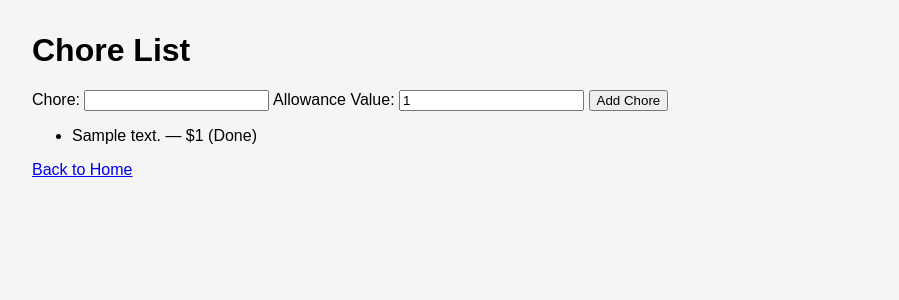
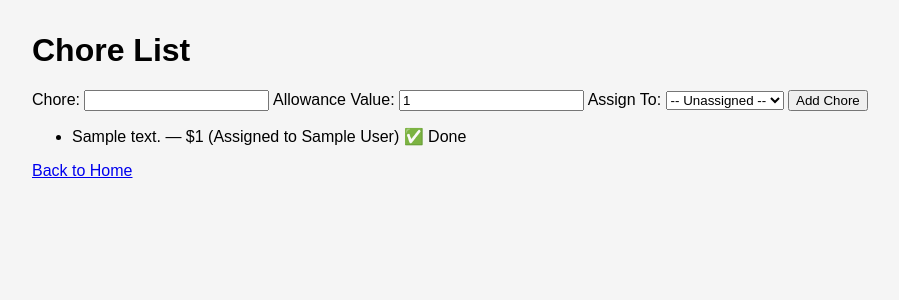
Before and after one commit to mlkeen/chore-wheel, a Flask app: template templates/chores.html in a window 1280 px wide. Shown: the top 300 px of the page, without its empty margins (0-899 px from the left). Run offline with Flask 3, Linux system fonts and the light colour scheme; the template is opened without the code that fills it: values that come from a table or form of the project are taken from there, others are empty; tables that the repository leaves empty hold one stand-in row (values such as "Sample post").

Commit message:
Very basic

```diff
--- a/app.py
+++ b/app.py
@@ -1,8 +1,9 @@
 import os
-from flask import request, redirect, url_for, Flask, render_template
-from models import Chore, db, Household
+from flask import request, redirect, url_for, Flask, render_template, session
+from models import Chore, db, Household, User
 
 app = Flask(__name__)
+app.secret_key = "supersecretkey"  # replace with env var later
 app.config['SQLALCHEMY_DATABASE_URI'] = 'sqlite:///chorewheel.db'
 app.config['SQLALCHEMY_TRACK_MODIFICATIONS'] = False
 
@@ -14,7 +15,9 @@ def home():
 
 @app.route("/chores", methods=["GET", "POST"])
 def chores():
-    # Ensure a household exists (for testing/demo)
+    if "user_id" not in session:
+        return redirect(url_for("login"))
+
     household = Household.query.first()
     if not household:
         household = Household(name="Default Household")
@@ -24,13 +27,75 @@ def chores():
     if request.method == "POST":
         description = request.form["description"]
         value = int(request.form["value"])
-        new_chore = Chore(description=description, value=value, household_id=household.id)
+        assigned_user_id = request.form.get("assigned_user_id")
+        if assigned_user_id == "none":
+            assigned_user_id = None
+        new_chore = Chore(
+            description=description,
+            value=value,
+            assigned_user_id=assigned_user_id,
+            household_id=household.id
+        )
         db.session.add(new_chore)
         db.session.commit()
         return redirect(url_for("chores"))
 
     all_chores = Chore.query.all()
-    return render_template("chores.html", chores=all_chores)
+    all_users = User.query.filter_by(household_id=household.id).all()
+    return render_template("chores.html", chores=all_chores, users=all_users)
+
+
+@app.route("/complete/<int:chore_id>", methods=["POST"])
+def complete_chore(chore_id):
+    chore = Chore.query.get_or_404(chore_id)
+    chore.is_complete = True
+    db.session.commit()
+    return redirect(url_for("chores"))
+
+@app.route("/add-users")
+def add_users():
+    household = Household.query.first()
+    if not household:
+        household = Household(name="Default Household")
+        db.session.add(household)
+        db.session.commit()
+
+    if not User.query.first():
+        users = [
+            User(name="Alice", household_id=household.id),
+            User(name="Bob", household_id=household.id),
+            User(name="Charlie", household_id=household.id),
+        ]
+        db.session.add_all(users)
+        db.session.commit()
+    return redirect(url_for("chores"))
+
+@app.route("/login", methods=["GET", "POST"])
+def login():
+    household = Household.query.first()
+    if not household:
+        household = Household(name="Default Household")
+        db.session.add(household)
+        db.session.commit()
+
+    users = User.query.filter_by(household_id=household.id).all()
+
+    if request.method == "POST":
+        selected_user = request.form.get("user_id")
+        if selected_user:
+            session["user_id"] = int(selected_user)
+            return redirect(url_for("chores"))
+
+        new_user_name = request.form.get("new_user_name")
+        if new_user_name:
+            new_user = User(name=new_user_name, household_id=household.id)
+            db.session.add(new_user)
+            db.session.commit()
+            session["user_id"] = new_user.id
+            return redirect(url_for("chores"))
+
+    return render_template("login.html", users=users)
+
 
 if __name__ == "__main__":
     with app.app_context():
--- a/templates/chores.html
+++ b/templates/chores.html
@@ -14,6 +14,14 @@
         <label for="value">Allowance Value:</label>
         <input type="number" id="value" name="value" value="1" required>
 
+        <label for="assigned_user_id">Assign To:</label>
+        <select name="assigned_user_id">
+            <option value="none">-- Unassigned --</option>
+            {% for user in users %}
+                <option value="{{ user.id }}">{{ user.name }}</option>
+            {% endfor %}
+        </select>
+
         <button type="submit">Add Chore</button>
     </form>
 
@@ -21,11 +29,21 @@
     {% for chore in chores %}
     <li>
         {{ chore.description }} — ${{ chore.value }}
-            {% if chore.is_complete %}(Done){% endif %}
+        {% if chore.assigned_user %}
+            (Assigned to {{ chore.assigned_user.name }})
+        {% endif %}
+        {% if chore.is_complete %}
+            ✅ Done
+        {% else %}
+            <form method="POST" action="{{ url_for('complete_chore', chore_id=chore.id) }}" style="display:inline;">
+                <button type="submit">Mark Complete</button>
+            </form>
+        {% endif %}
     </li>
     {% endfor %}
 </ul>
 
+
     <a href="{{ url_for('home') }}">Back to Home</a>
 </body>
 </html>
```
Also changed, not shown: templates/login.html (added, +26 -0 lines). Lines whose indentation alone changed are shown as unchanged.
